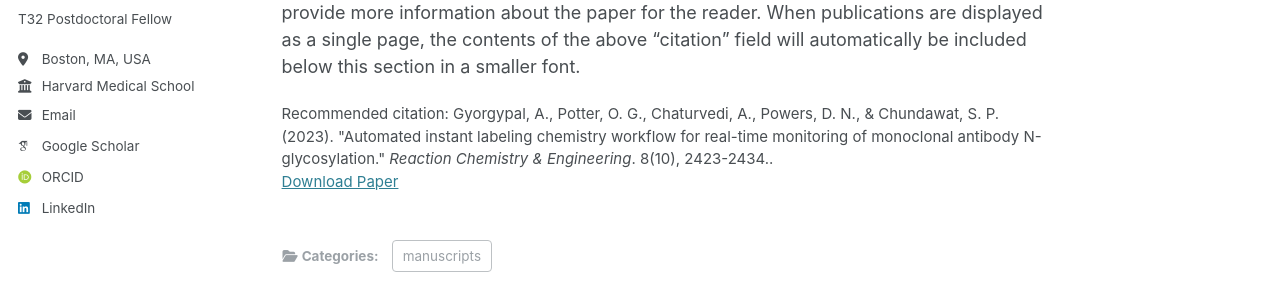
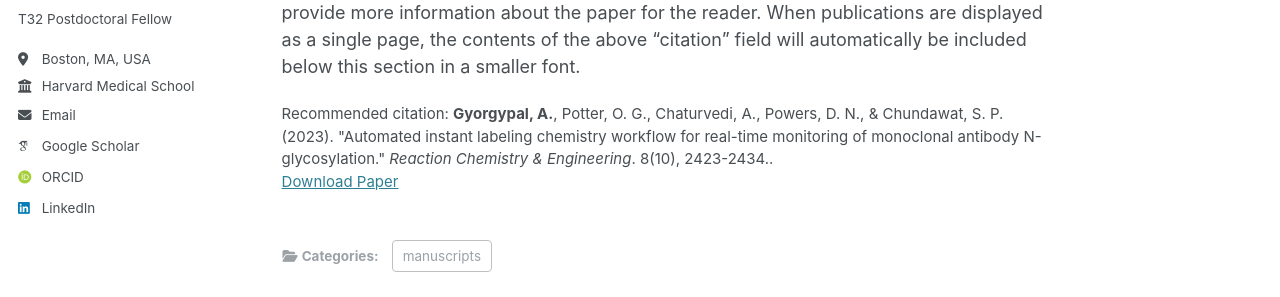
Before and after one commit to AGyorgypal/AGyorgypal.github.io, a Jekyll site: the page built from _publications/2023RCE.md, in a window 1280 px wide and 1231 px high. Shown: the part 314-611 px from the top of the window. Built offline with Jekyll 4.4.1, drawn with Linux system fonts in a browser that asks for light colours; some web fonts are replaced.

Commit message:
Update 2023RCE.md

```diff
--- a/_publications/2023RCE.md
+++ b/_publications/2023RCE.md
@@ -7,7 +7,7 @@ excerpt: 'We integrated Agilents Instant Procainamide based chemistry workflow i
 date: 2023-05-18
 venue: 'Reaction Chemistry & Engineering'
 paperurl: 'https://pubs.rsc.org/en/content/articlelanding/2023/re/d2re00568a/'
-citation: 'Gyorgypal, A., Potter, O. G., Chaturvedi, A., Powers, D. N., & Chundawat, S. P. (2023). &quot;Automated instant labeling chemistry workflow for real-time monitoring of monoclonal antibody N-glycosylation.&quot; <i>Reaction Chemistry & Engineering</i>. 8(10), 2423-2434..'
+citation: '<b>Gyorgypal, A.</b>, Potter, O. G., Chaturvedi, A., Powers, D. N., & Chundawat, S. P. (2023). &quot;Automated instant labeling chemistry workflow for real-time monitoring of monoclonal antibody N-glycosylation.&quot; <i>Reaction Chemistry & Engineering</i>. 8(10), 2423-2434..'
 ---
 
 The contents above will be part of a list of publications, if the user clicks the link for the publication than the contents of section will be rendered as a full page, allowing you to provide more information about the paper for the reader. When publications are displayed as a single page, the contents of the above "citation" field will automatically be included below this section in a smaller font.
```
